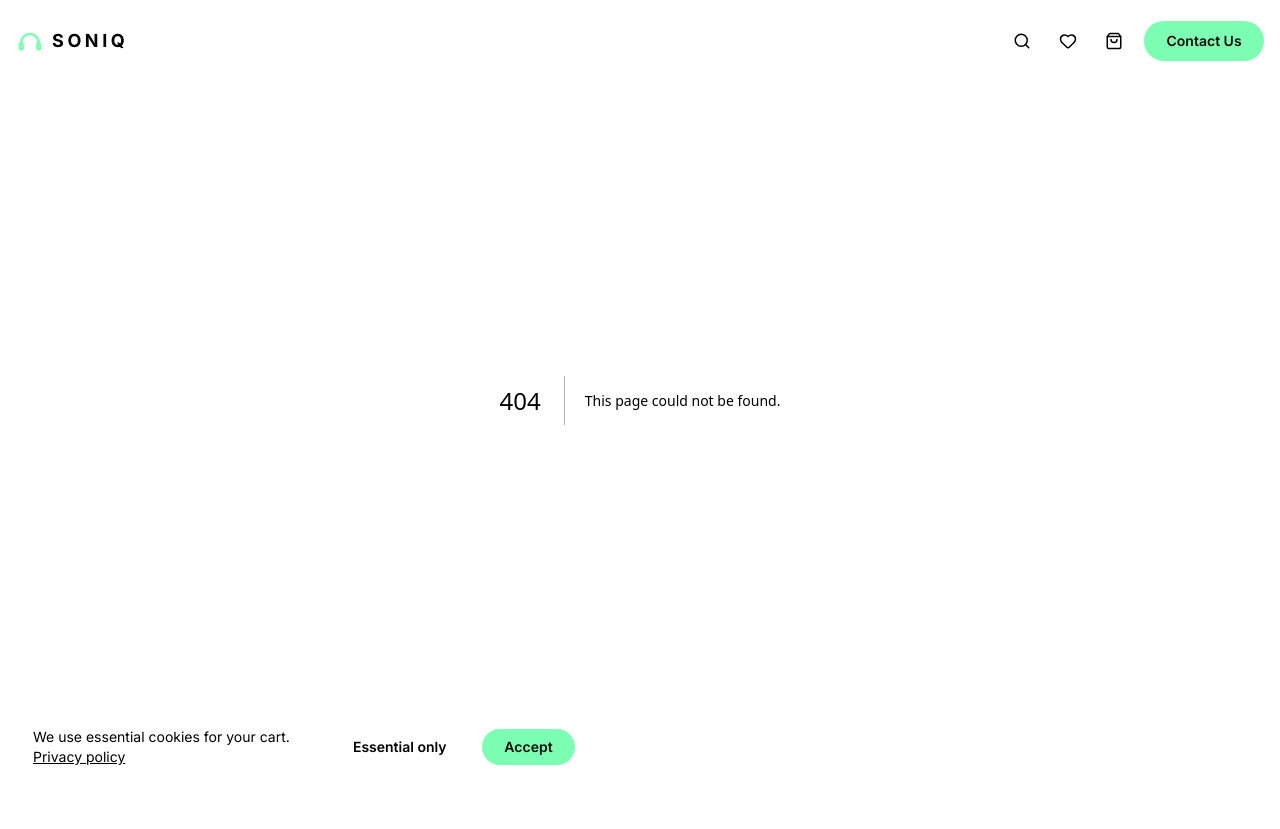
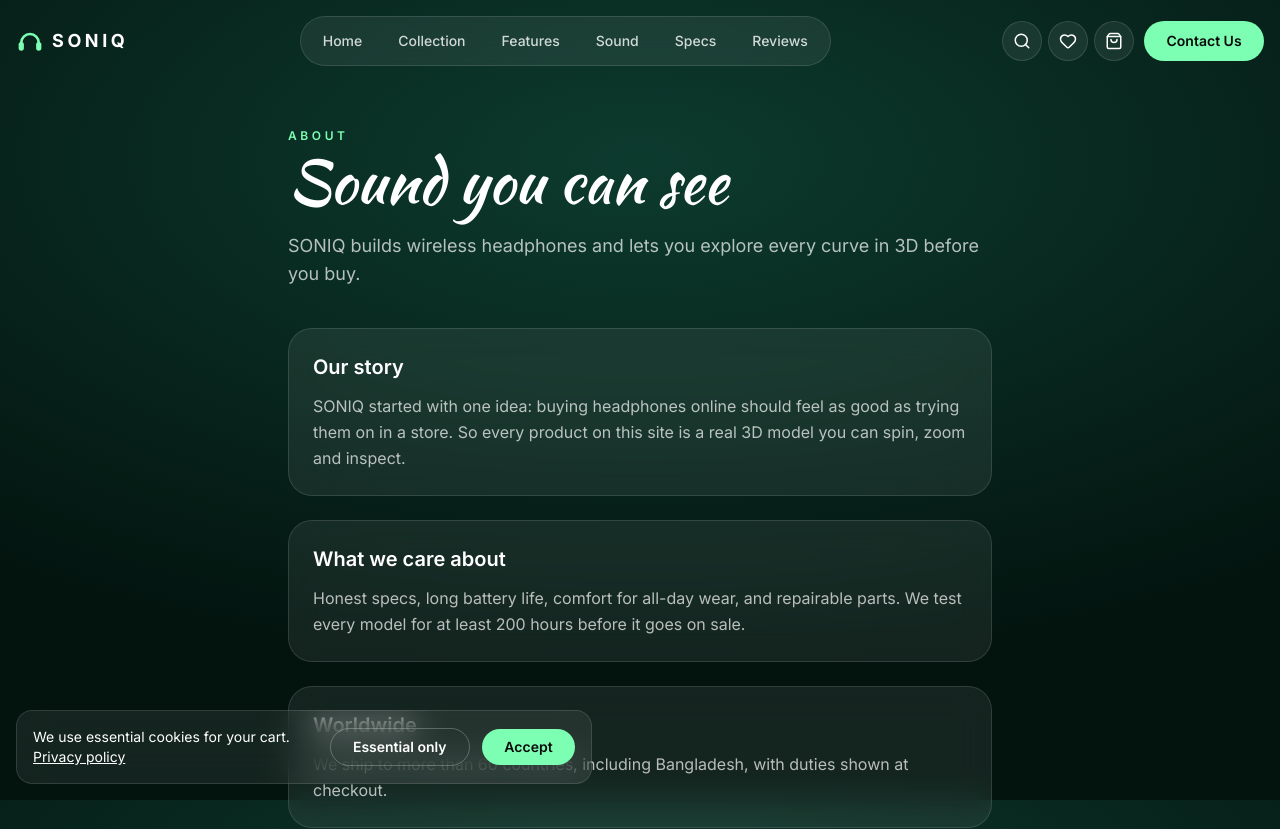
Before and after one commit to MdShamim5669/Headphone-website, a Next.js app: page /about in a window 1280 px wide. Before the commit this address had no page. Shown: the top 829 px of the page. Built offline with nearby package versions, Linux system fonts and the light colour scheme.

Commit message:
wip(5.3): info pages (about, shipping, returns, warranty, privacy, terms) before build

```diff
--- /dev/null
+++ b/app/about/page.tsx
@@ -0,0 +1,6 @@
+import type { Metadata } from "next";
+import InfoPage from "@/components/info/InfoPage";
+import { INFO } from "@/data/info";
+const d = INFO["about"];
+export const metadata: Metadata = { title: d.title, description: d.intro, alternates: { canonical: "/about" } };
+export default function Page() { return <InfoPage {...d} />; }
--- /dev/null
+++ b/app/privacy/page.tsx
@@ -0,0 +1,6 @@
+import type { Metadata } from "next";
+import InfoPage from "@/components/info/InfoPage";
+import { INFO } from "@/data/info";
+const d = INFO["privacy"];
+export const metadata: Metadata = { title: d.title, description: d.intro, alternates: { canonical: "/privacy" } };
+export default function Page() { return <InfoPage {...d} />; }
--- /dev/null
+++ b/app/returns/page.tsx
@@ -0,0 +1,6 @@
+import type { Metadata } from "next";
+import InfoPage from "@/components/info/InfoPage";
+import { INFO } from "@/data/info";
+const d = INFO["returns"];
+export const metadata: Metadata = { title: d.title, description: d.intro, alternates: { canonical: "/returns" } };
+export default function Page() { return <InfoPage {...d} />; }
--- /dev/null
+++ b/app/shipping/page.tsx
@@ -0,0 +1,6 @@
+import type { Metadata } from "next";
+import InfoPage from "@/components/info/InfoPage";
+import { INFO } from "@/data/info";
+const d = INFO["shipping"];
+export const metadata: Metadata = { title: d.title, description: d.intro, alternates: { canonical: "/shipping" } };
+export default function Page() { return <InfoPage {...d} />; }
--- /dev/null
+++ b/app/terms/page.tsx
@@ -0,0 +1,6 @@
+import type { Metadata } from "next";
+import InfoPage from "@/components/info/InfoPage";
+import { INFO } from "@/data/info";
+const d = INFO["terms"];
+export const metadata: Metadata = { title: d.title, description: d.intro, alternates: { canonical: "/terms" } };
+export default function Page() { return <InfoPage {...d} />; }
--- /dev/null
+++ b/app/warranty/page.tsx
@@ -0,0 +1,6 @@
+import type { Metadata } from "next";
+import InfoPage from "@/components/info/InfoPage";
+import { INFO } from "@/data/info";
+const d = INFO["warranty"];
+export const metadata: Metadata = { title: d.title, description: d.intro, alternates: { canonical: "/warranty" } };
+export default function Page() { return <InfoPage {...d} />; }
--- /dev/null
+++ b/components/info/InfoPage.tsx
@@ -0,0 +1,21 @@
+import Link from "next/link";
+export type Block = { h: string; p: string[] };
+export default function InfoPage({ kicker, title, intro, blocks, updated }: { kicker: string; title: string; intro: string; blocks: Block[]; updated?: string }) {
+  return (
+    <div className="mx-auto max-w-3xl px-5 pb-10 pt-32 lg:px-8">
+      <p className="text-xs font-semibold uppercase tracking-[0.3em] text-accent">{kicker}</p>
+      <h1 className="mt-2 font-display text-5xl md:text-6xl">{title}</h1>
+      <p className="mt-5 text-lg text-white/70">{intro}</p>
+      {updated && <p className="mt-2 text-xs text-white/40">Last updated: {updated}</p>}
+      <div className="mt-10 space-y-6">
+        {blocks.map((b) => (
+          <section key={b.h} className="glass rounded-3xl p-6 transition hover:border-accent/50">
+            <h2 className="text-xl font-semibold">{b.h}</h2>
+            {b.p.map((t, i) => <p key={i} className="mt-3 leading-relaxed text-white/70">{t}</p>)}
+          </section>
+        ))}
+      </div>
+      <p className="mt-10 text-sm text-white/60">Still have questions? <Link href="/contact" className="text-accent hover:underline">Contact us</Link> or read the <Link href="/faq" className="text-accent hover:underline">FAQ</Link>.</p>
+    </div>
+  );
+}
--- /dev/null
+++ b/data/info.ts
@@ -0,0 +1,31 @@
+import type { Block } from "@/components/info/InfoPage";
+type Info = { kicker: string; title: string; intro: string; blocks: Block[]; updated?: string };
+const U = "November 2026";
+export const INFO: Record<string, Info> = {
+  about: { kicker: "About", title: "Sound you can see", intro: "SONIQ builds wireless headphones and lets you explore every curve in 3D before you buy.", blocks: [
+    { h: "Our story", p: ["SONIQ started with one idea: buying headphones online should feel as good as trying them on in a store. So every product on this site is a real 3D model you can spin, zoom and inspect."] },
+    { h: "What we care about", p: ["Honest specs, long battery life, comfort for all-day wear, and repairable parts. We test every model for at least 200 hours before it goes on sale."] },
+    { h: "Worldwide", p: ["We ship to more than 60 countries, including Bangladesh, with duties shown at checkout."] } ] },
+  shipping: { kicker: "Support", title: "Shipping", intro: "Fast, tracked delivery worldwide. Free on orders over $150.", updated: U, blocks: [
+    { h: "Processing time", p: ["Orders placed before 2 PM ship the same business day. Others ship within 24 hours."] },
+    { h: "Rates & delivery times", p: ["Standard (3–5 business days): $9.99, free over $150.", "Express (1–2 business days): $19.99.", "International (5–10 business days): calculated at checkout, duties included."] },
+    { h: "Tracking", p: ["You get a tracking link by email as soon as your order leaves our warehouse."] } ] },
+  returns: { kicker: "Support", title: "Returns & refunds", intro: "30 days to change your mind. No questions asked.", updated: U, blocks: [
+    { h: "How to return", p: ["Contact us with your order number. We email a prepaid return label within one business day."] },
+    { h: "Refunds", p: ["Refunds go back to your original payment method within 5 business days after we receive the item."] },
+    { h: "Exchanges", p: ["Want a different color or model? Choose exchange and we ship the new pair as soon as your return is scanned."] } ] },
+  warranty: { kicker: "Support", title: "Warranty", intro: "Every SONIQ headphone is covered by a 2-year limited warranty.", updated: U, blocks: [
+    { h: "What is covered", p: ["Manufacturing defects in materials and workmanship, including drivers, buttons, charging ports and Bluetooth hardware.", "Free battery replacement during the first year."] },
+    { h: "What is not covered", p: ["Accidental damage, water damage beyond the stated rating, normal wear of ear cushions, and unauthorized repairs."] },
+    { h: "Make a claim", p: ["Send your order number and a short description through the contact page. Most claims are approved within 48 hours."] } ] },
+  privacy: { kicker: "Legal", title: "Privacy policy", intro: "We collect only what we need to run the store and never sell your data.", updated: U, blocks: [
+    { h: "Data we collect", p: ["Order details (name, address, email, phone), payment confirmations from our payment provider (we never see your full card number), and anonymous analytics if you accept cookies."] },
+    { h: "How we use it", p: ["To process and ship orders, send order updates, answer support requests, and—only if you subscribe—send our newsletter."] },
+    { h: "Your rights", p: ["You can ask us to access, correct, export or delete your data at any time through the contact page."] },
+    { h: "Cookies", p: ["Essential cookies keep your cart working. Analytics cookies are optional and only load after you accept them in the cookie banner."] } ] },
+  terms: { kicker: "Legal", title: "Terms of service", intro: "The rules for using this site and buying from SONIQ.", updated: U, blocks: [
+    { h: "Orders", p: ["An order is confirmed when you receive a confirmation email. We may cancel orders affected by pricing errors or stock problems and will refund you in full."] },
+    { h: "Prices", p: ["Prices are shown in USD and include applicable discounts. Taxes and shipping are shown before you pay."] },
+    { h: "Use of the site", p: ["The 3D models, images and text on this site belong to SONIQ or its licensors and may not be copied for commercial use."] },
+    { h: "Liability", p: ["To the extent allowed by law, our liability is limited to the amount you paid for the product."] } ] },
+};
```
